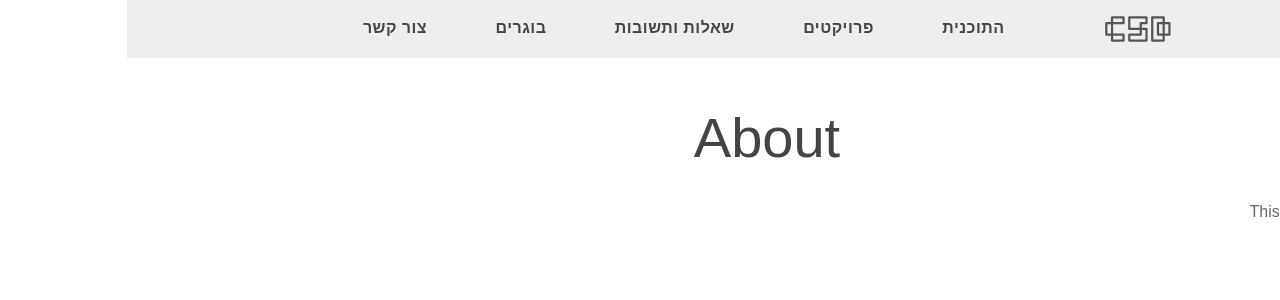
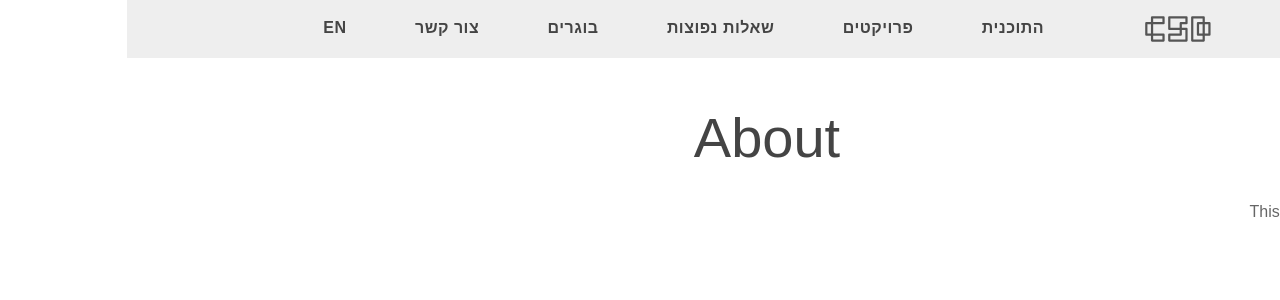
Before and after one commit to bsc-des/csd.degree, a Jekyll site: the page built from about.md, in a window 1280 px wide. Shown: the top 300 px of the page. Built offline with Jekyll 4.4.1, drawn with Linux system fonts in a browser that asks for light colours; some web fonts are replaced.

Commit message:
Nav edits

```diff
--- a/_includes/nav.html
+++ b/_includes/nav.html
@@ -10,8 +10,9 @@
     </a>
     <a href="/about">התוכנית</a>
     <a href="/projects">פרויקטים</a>
-    <a href="/faq">שאלות ותשובות</a>
+    <a href="/faq">שאלות נפוצות</a>
     <a href="/alumni">בוגרים</a>
     <a href="/contact">צור קשר</a>
+    <a href="/en">EN</a>
   </div>
 </nav>
```
